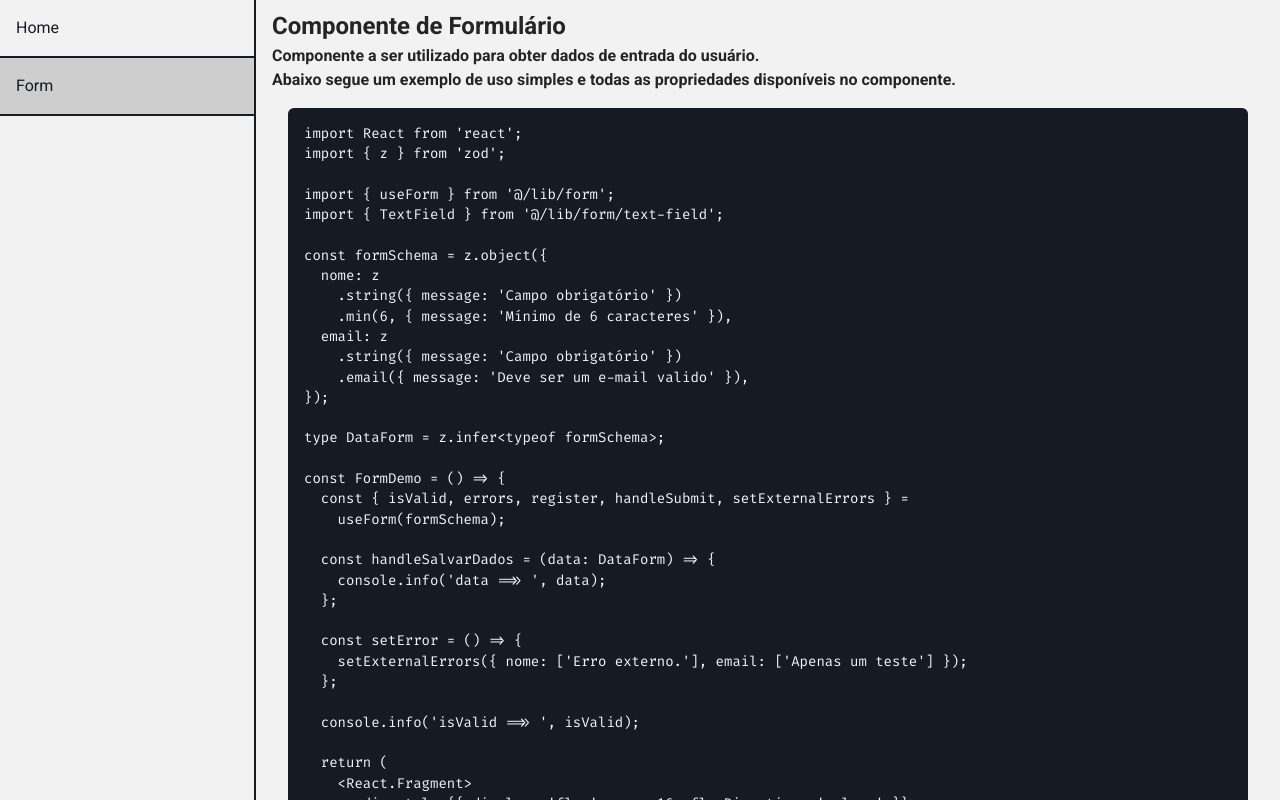
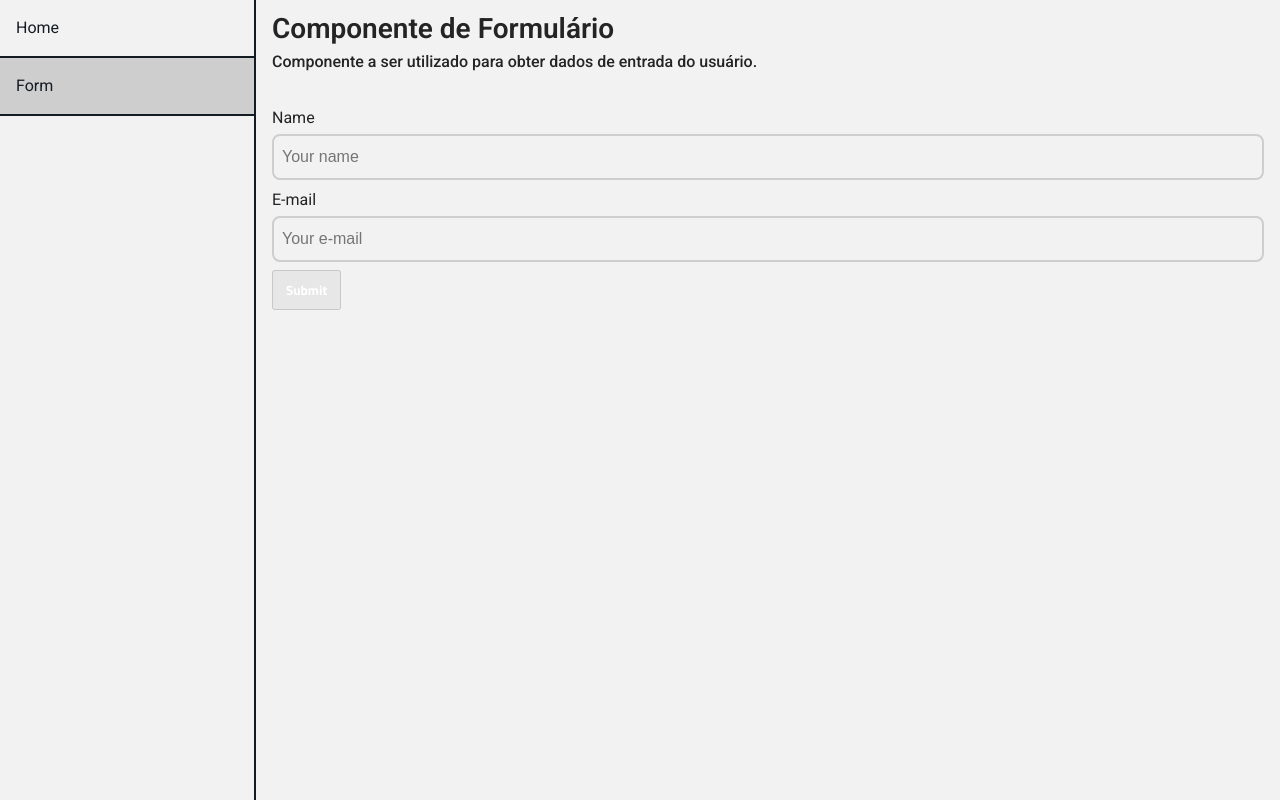
Before and after one commit to adairjuneo/sandbox-ui, a React (Vite) app: page /form in a window 1280 px wide. Built offline with nearby package versions, Linux system fonts and the light colour scheme.

Commit message:
create README.md and some improvments on form.tsx.

```diff
--- a/src/index.scss
+++ b/src/index.scss
@@ -120,6 +120,24 @@ code {
     padding: 0.5rem 1rem;
 
     overflow: auto;
+
+    .header-page {
+      margin-bottom: 1rem;
+    }
+
+    .content-page {
+      padding: 1rem 0px;
+    }
+
+    .title-page {
+      font-size: 1.75rem;
+      font-weight: 600;
+    }
+
+    .description-page {
+      font-size: 1rem;
+      font-weight: 500;
+    }
   }
 }
 
--- a/src/lib/form/index.tsx
+++ b/src/lib/form/index.tsx
@@ -6,19 +6,20 @@ import { infer as ZodInfer, ZodSchema } from 'zod';
 type FieldErrors<T> = Partial<Record<keyof T, string[]>>;
 
 export function useForm<TSchema extends ZodSchema<any>>(schema: TSchema) {
-  type FormData = ZodInfer<TSchema>;
+  type FormDataType = ZodInfer<TSchema>;
 
-  const [values, setValues] = useState<FormData>({} as FormData);
-  const [errors, setErrors] = useState<FieldErrors<FormData>>({});
+  const [values, setValues] = useState<FormDataType>({} as FormDataType);
+  const [errors, setErrors] = useState<FieldErrors<FormDataType>>({});
 
-  console.info('errors =>> ', errors);
+  const isValid = useMemo(() => {
+    return (
+      schema.safeParse({ ...values }).success &&
+      Object.values(errors).every((errArray) => errArray?.length === 0)
+    );
+    // eslint-disable-next-line react-hooks/exhaustive-deps
+  }, [errors]);
 
-  const isValid = useMemo(
-    () => Object.values(errors).every((errArray) => errArray?.length === 0),
-    [errors]
-  );
-
-  const validateField = (name: keyof FormData, value: any) => {
+  const validateField = (name: keyof FormDataType, value: any) => {
     const result = schema.safeParse({ ...values, [name]: value });
 
     setErrors((prev) => {
@@ -32,7 +33,7 @@ export function useForm<TSchema extends ZodSchema<any>>(schema: TSchema) {
     });
   };
 
-  const register = (name: keyof FormData) => ({
+  const register = (name: keyof FormDataType) => ({
     name,
     value: values[name] || '',
     onChange: (event: React.ChangeEvent<HTMLInputElement>) => {
@@ -43,12 +44,12 @@ export function useForm<TSchema extends ZodSchema<any>>(schema: TSchema) {
     onBlur: () => validateField(name, values[name]),
   });
 
-  const setExternalErrors = (externalErrors: FieldErrors<FormData>) => {
+  const setExternalErrors = (externalErrors: FieldErrors<FormDataType>) => {
     setErrors((prev) => ({ ...prev, ...externalErrors }));
   };
 
   const handleSubmit =
-    (callback: (data: FormData) => void) => (event: React.FormEvent) => {
+    (callback: (data: FormDataType) => void) => (event: React.FormEvent) => {
       event.preventDefault();
       const result = schema.safeParse(values);
       if (result.success) {
@@ -56,9 +57,9 @@ export function useForm<TSchema extends ZodSchema<any>>(schema: TSchema) {
       } else {
         const fieldErrors = result.error.flatten().fieldErrors;
         setErrors((prev) => {
-          const formattedErrors: FieldErrors<FormData> = { ...prev };
+          const formattedErrors: FieldErrors<FormDataType> = { ...prev };
           Object.keys(fieldErrors).forEach((key) => {
-            formattedErrors[key as keyof FormData] = fieldErrors[key] || [];
+            formattedErrors[key as keyof FormDataType] = fieldErrors[key] || [];
           });
           return formattedErrors;
         });
--- a/src/routes/form/index.tsx
+++ b/src/routes/form/index.tsx
@@ -1,15 +1,71 @@
 import { MDXProvider } from '@mdx-js/react';
+import { z } from 'zod';
 
-import Page from './page.mdx';
+import { useForm } from '@/lib/form';
+import { TextField } from '@/lib/form/text-field';
 
 const components = {
   em: (props: any) => <i {...props} />,
 };
 
+const formSchema = z.object({
+  nome: z
+    .string({ message: 'Campo obrigatório' })
+    .min(6, { message: 'Mínimo de 6 caracteres' }),
+  email: z
+    .string({ message: 'Campo obrigatório' })
+    .email({ message: 'Deve ser um e-mail valido' }),
+});
+
 const FormPage = () => {
+  const { errors, register, handleSubmit, isValid } = useForm(formSchema);
+
+  const handleSubmitForm = (data: z.infer<typeof formSchema>) => {
+    console.info('formData =>> ', data);
+  };
+
   return (
     <MDXProvider components={components}>
-      <Page />
+      <header className="header-page">
+        <h2 className="title-page">Componente de Formulário</h2>
+        <p className="description-page">
+          Componente a ser utilizado para obter dados de entrada do usuário.
+        </p>
+      </header>
+      <div className="content-page">
+        <form
+          noValidate
+          autoComplete="off"
+          style={{ display: 'flex', flexDirection: 'column', gap: 8 }}
+          onSubmit={handleSubmit(handleSubmitForm)}
+        >
+          <TextField
+            {...register('nome')}
+            label="Name"
+            type="text"
+            errors={errors.nome}
+            placeholder="Your name"
+          />
+
+          <TextField
+            {...register('email')}
+            label="E-mail"
+            type="email"
+            errors={errors.email}
+            placeholder="Your e-mail"
+          />
+
+          <div>
+            <button
+              style={{ padding: '8px 12px', color: '#FFF' }}
+              type="submit"
+              disabled={!isValid}
+            >
+              Submit
+            </button>
+          </div>
+        </form>
+      </div>
     </MDXProvider>
   );
 };
```
Also changed, not shown: 1 other file (tests, documents, lock files or other folders).
